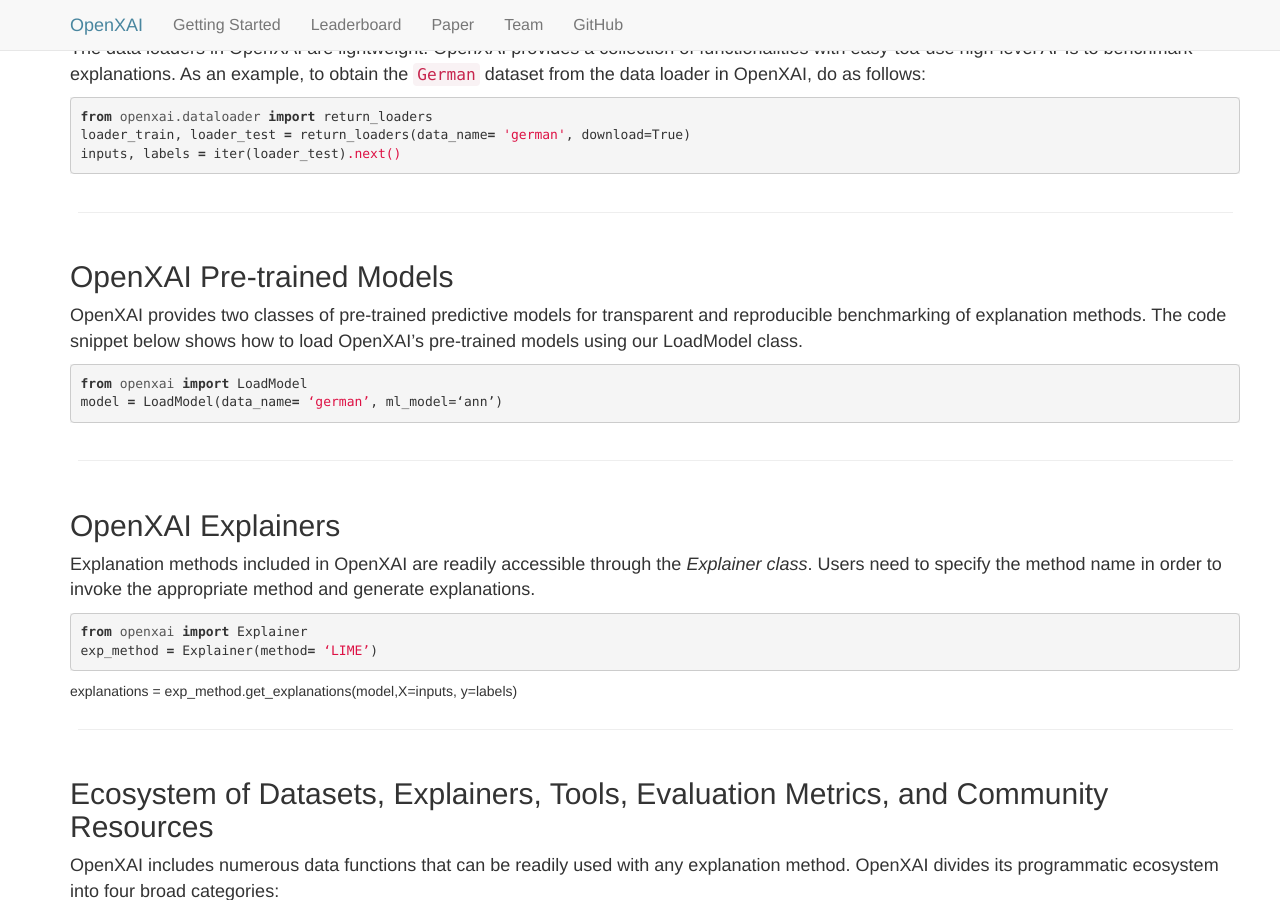
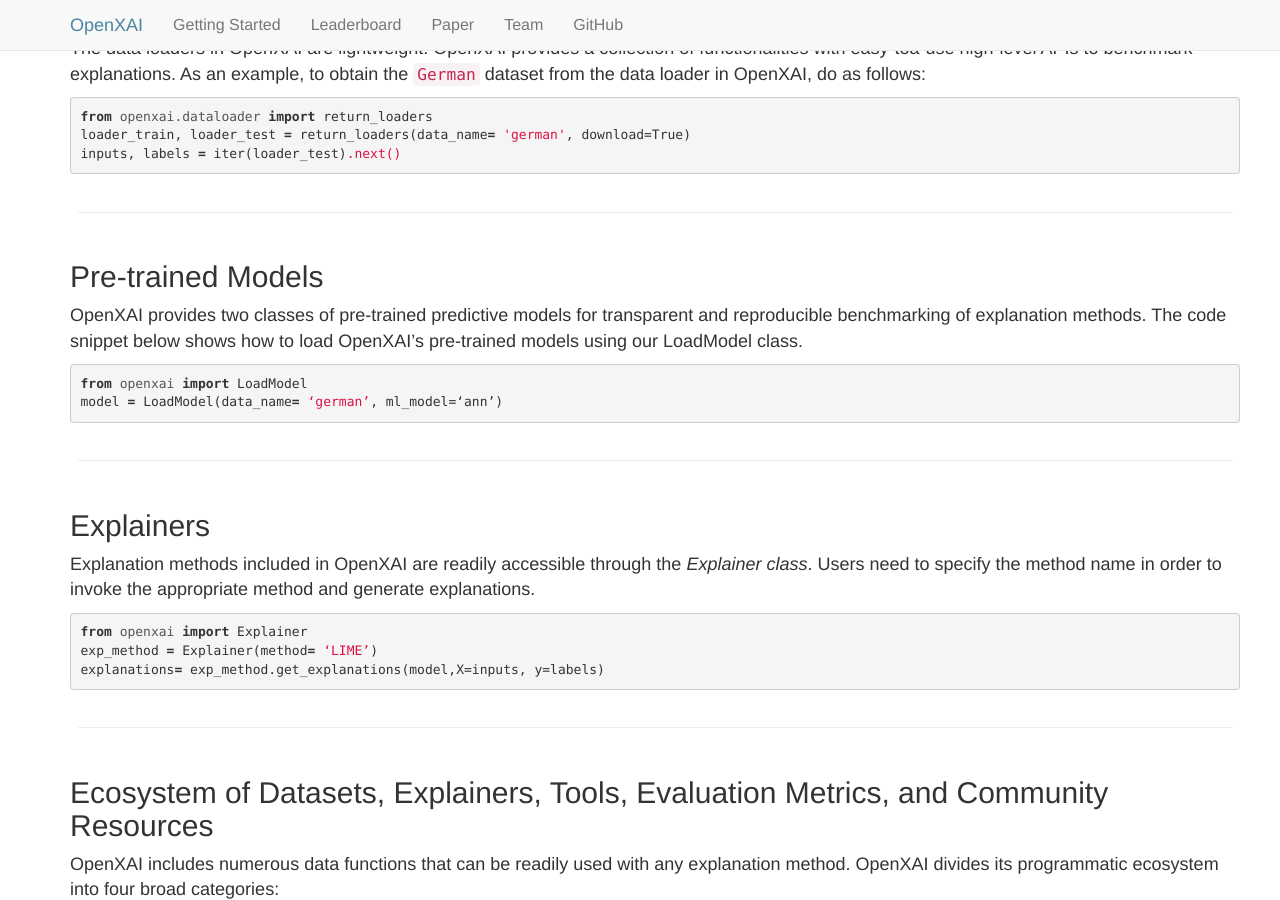
Before and after one commit to open-xai/open-xai.github.io, a Jekyll site: the page quick-start.html, which Jekyll copies as it is, in a window 1280 px wide and 900 px high, scrolled down 875 px. Built offline with Jekyll 4.4.1, drawn with Linux system fonts in a browser that asks for light colours.

Commit message:
Update quick-start.html

```diff
--- a/quick-start.html
+++ b/quick-start.html
@@ -149,7 +149,7 @@
     <hr />
 </div>
 
-<h2 id="pretrained-models">OpenXAI Pre-trained Models</h2>
+<h2 id="pretrained-models">Pre-trained Models</h2>
 
 <p class="is-size-5"> OpenXAI provides two classes of pre-trained predictive models for transparent and reproducible benchmarking of explanation methods. The code snippet below shows how to load OpenXAI’s pre-trained models using our LoadModel class.</p>
 
@@ -161,14 +161,15 @@
     <hr />
 </div>
 
-<h2 id="pretrained-models">OpenXAI Explainers</h2>
+<h2 id="pretrained-models">Explainers</h2>
 
 <p class="is-size-5">Explanation methods included in OpenXAI are readily accessible through the <i>Explainer class</i>. Users need to specify the method name in order to invoke the appropriate method and generate explanations.</p>
 
 <div class="language-python highlighter-rouge"><div class="highlight"><pre class="highlight"><code><span class="kn">from</span> <span class="nn">openxai</span> <span class="kn">import</span> <span class="n">Explainer</span>
 <span class="n">exp_method</span> <span class="o">=</span> <span class="n">Explainer(method</span><span class="o">=</span> <span class="s">‘LIME’</span><span class="p">)</span>
+<span class="n">explanations</span><span class="o">=</span> <span class="n">exp_method.get_explanations(</span><span class="p">model,</span><span class="p">X=inputs, y=labels)</span>
 </code></pre></div></div>
-<span class="n">explanations</span> <span class="o">=</span> <span class="n">exp_method.get_explanations(</span><span class="p">model,</span><span class="p">X=inputs, y=labels)</span>
+
 <div class="column is-12">
     <hr />
 </div>
```
